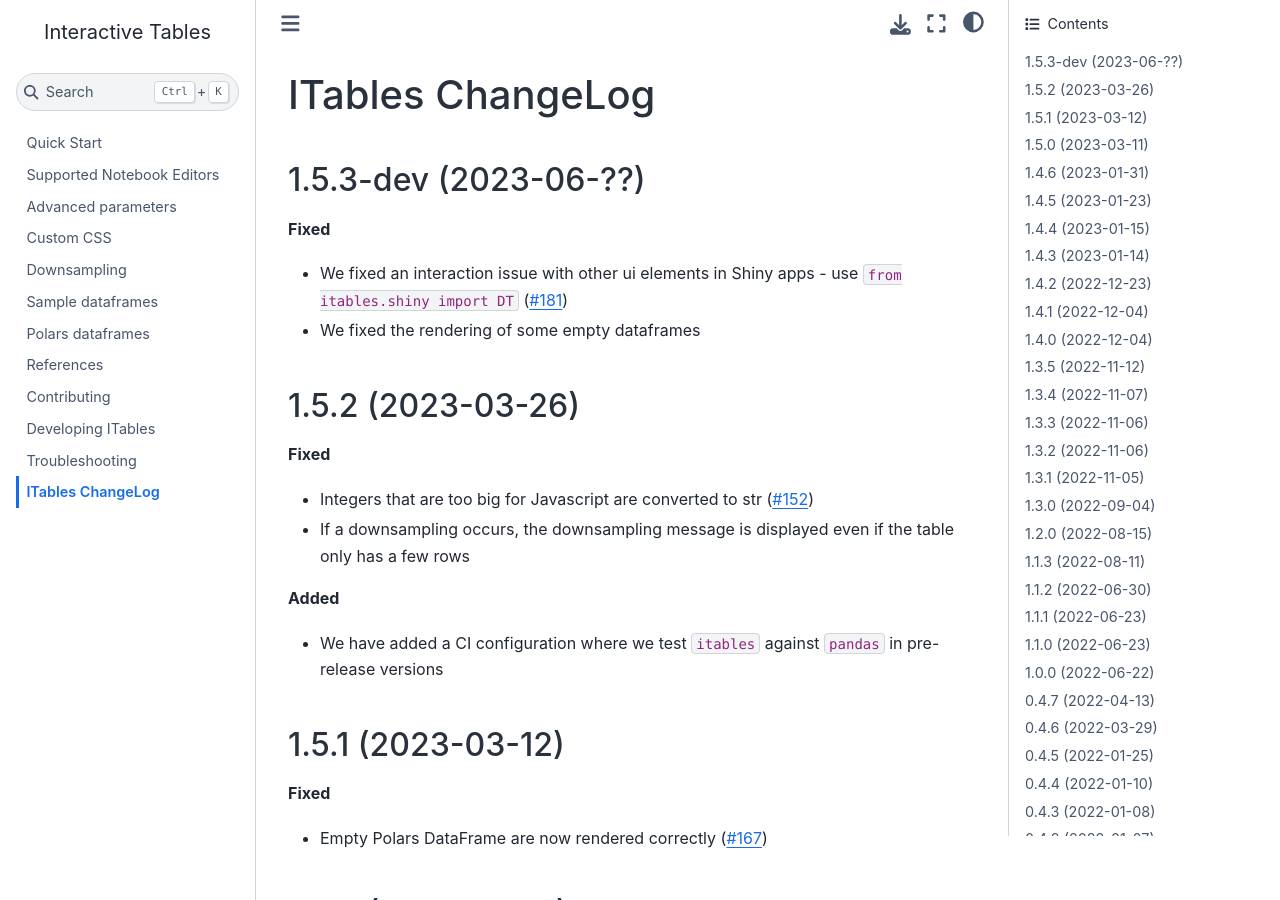
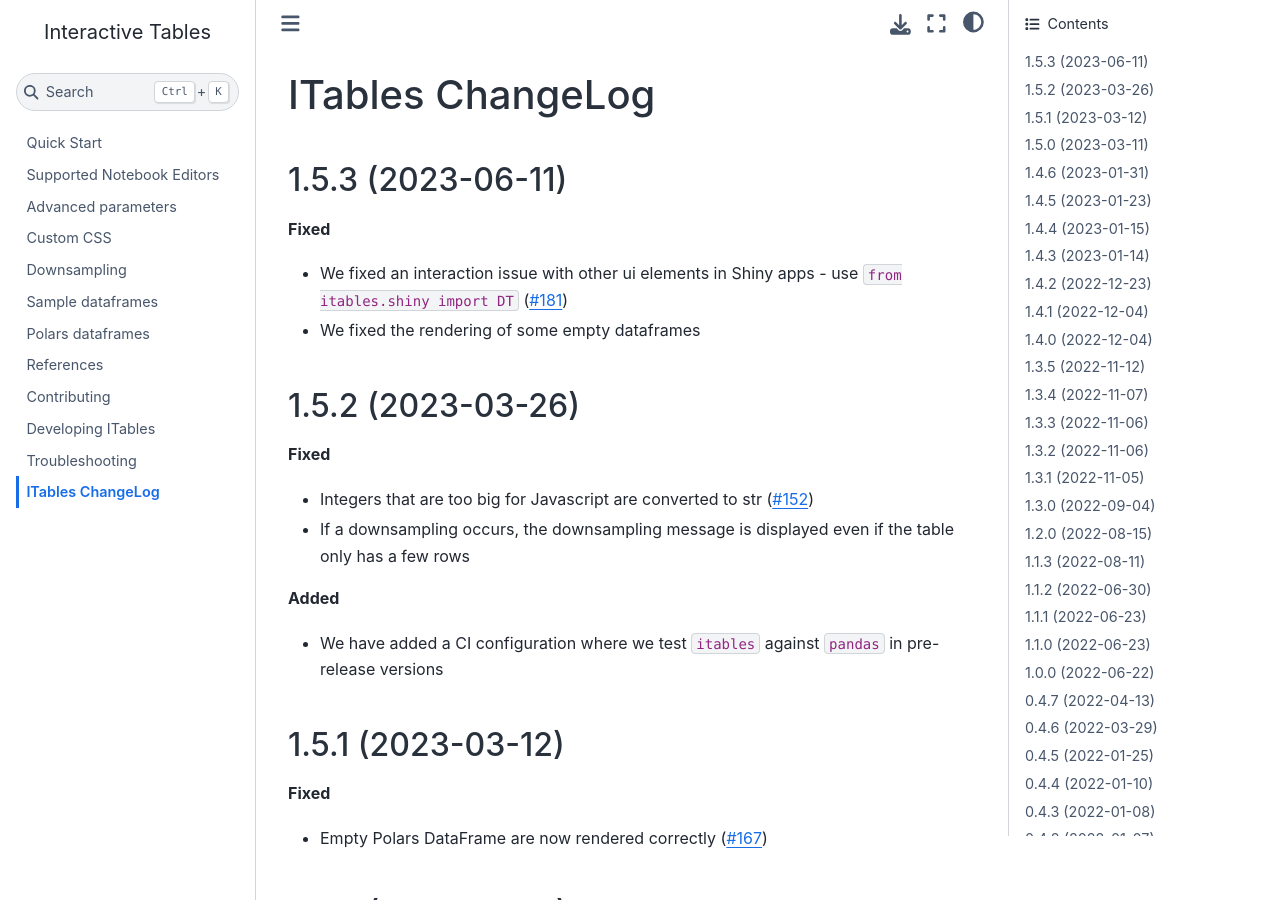
Before and after one commit to mwouts/itables, a Jupyter Book: the page built from docs/changelog.md, in a window 1280 px wide and 900 px high. Built offline with Jupyter Book 1.0.4 settings and Sphinx 7.4.7 and the Sphinx Book theme 1.1.4, drawn with Linux system fonts in a browser that asks for light colours.

Commit message:
Version 1.5.3

```diff
--- a/docs/changelog.md
+++ b/docs/changelog.md
@@ -1,7 +1,7 @@
 ITables ChangeLog
 =================
 
-1.5.3-dev (2023-06-??)
+1.5.3 (2023-06-11)
 ------------------
 
 **Fixed**
--- a/itables/version.py
+++ b/itables/version.py
@@ -1,3 +1,3 @@
 """ITables' version number"""
 
-__version__ = "1.5.3-dev"
+__version__ = "1.5.3"
```
